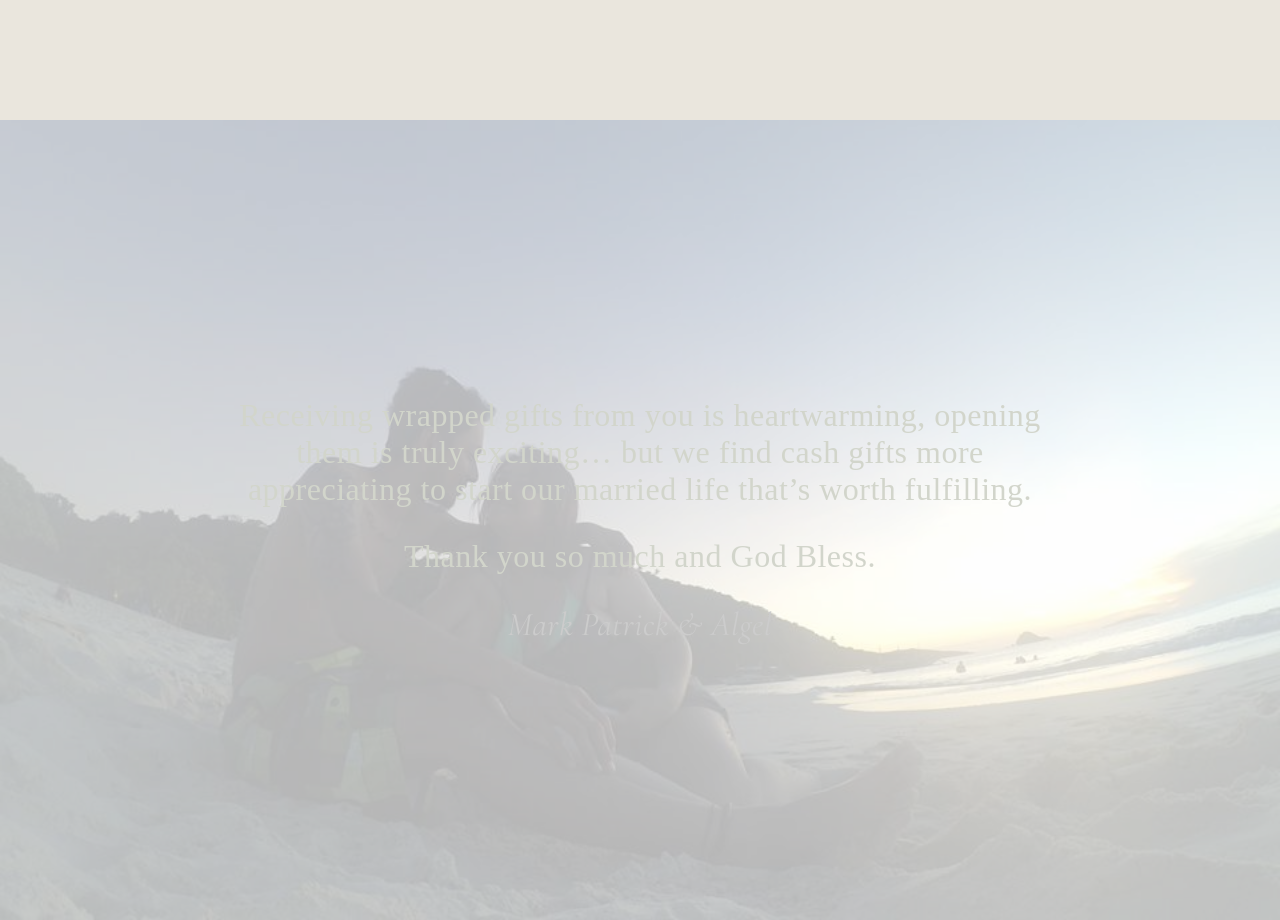
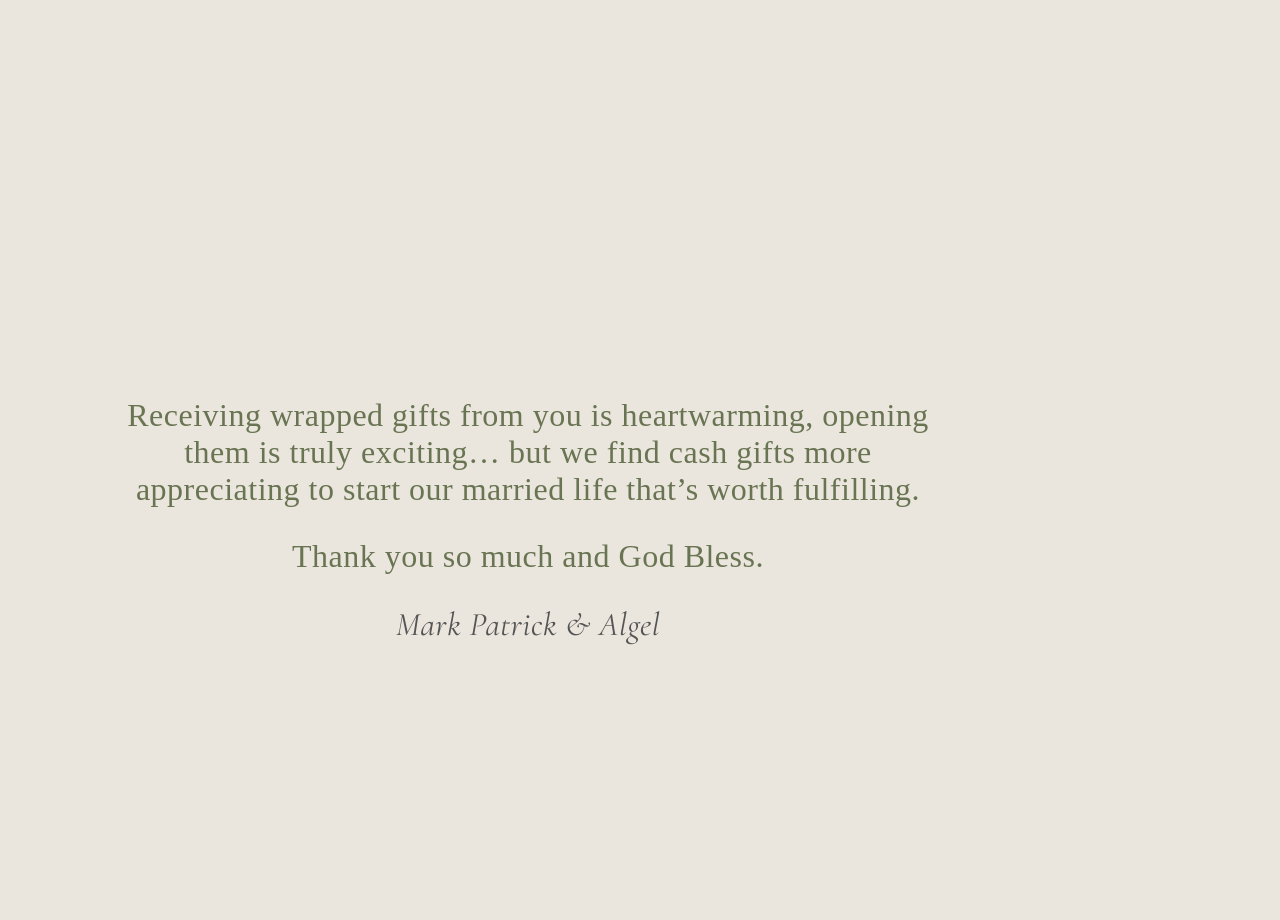
Before and after one commit to chaptertwelve/vxiimmxxi, a plain HTML site: page index.html in a window 1280 px wide. Shown: the part 3880-4800 px from the top of the page. Drawn offline with Linux system fonts and the light colour scheme; a web font is replaced by a local one.

Commit message:
Update style.css

```diff
--- a/css/style.css
+++ b/css/style.css
@@ -383,23 +383,6 @@ h2.date{
 	font-weight: 500;
 	margin: 30px auto;
 }
-.thank-you-container .background-fade{
-        position: absolute;
-	top: 0;
-	left: 0;
-	width: 100%;
-	height: 100%;
-	background: #fff;
-	opacity: 0.7;
-	z-index: 0;
-	margin: 0;
-}
-.thank-you-container{
-	background-image: url('../images/thank-you-image.jpg');  /* dito ung image mo */
-	background-position: center bottom; /* positioning ng background */
-	background-size: cover; /* kung icover niya ba ung buong div*/
-	position: relative; /* relative dapat para hindi umalis ung absolutely positioned na div ng background-fade */
-}
 
 h2.signature{
 	font-family: "Cormorant Garamond Italic";
```
